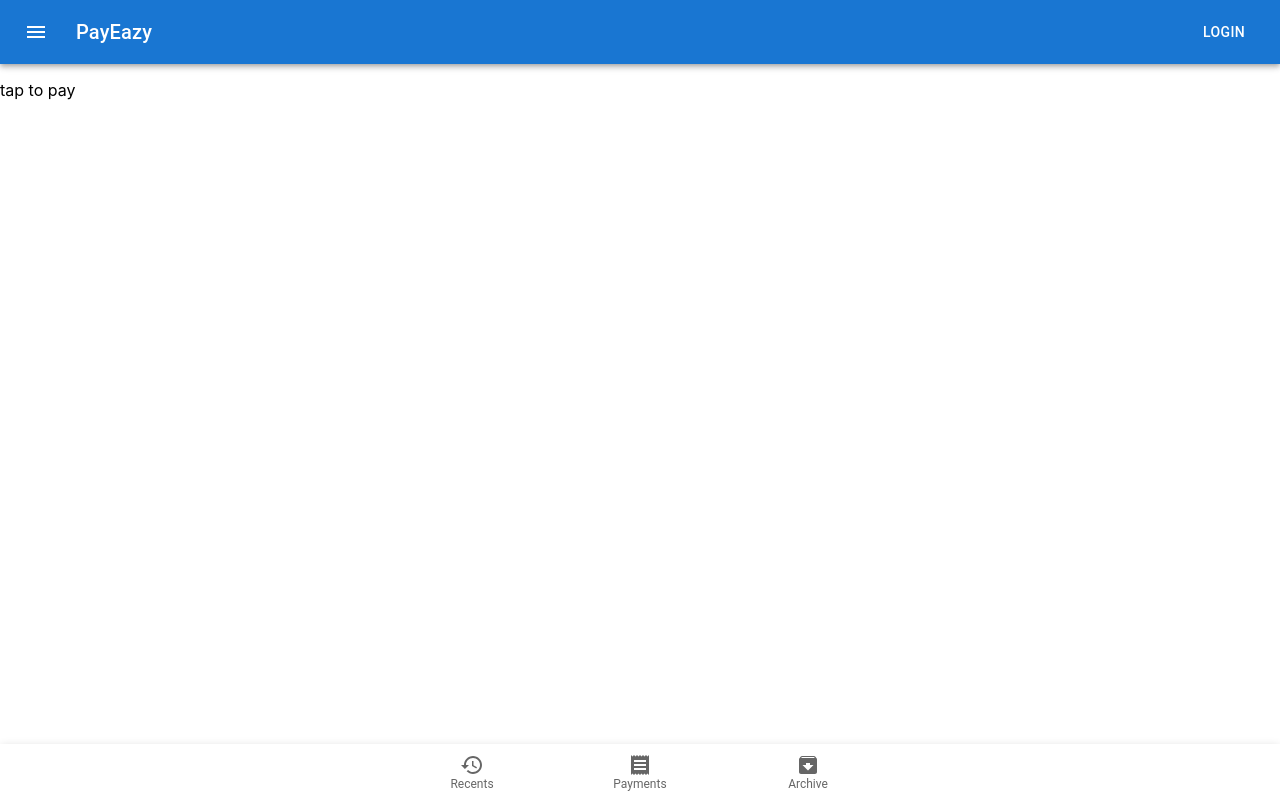
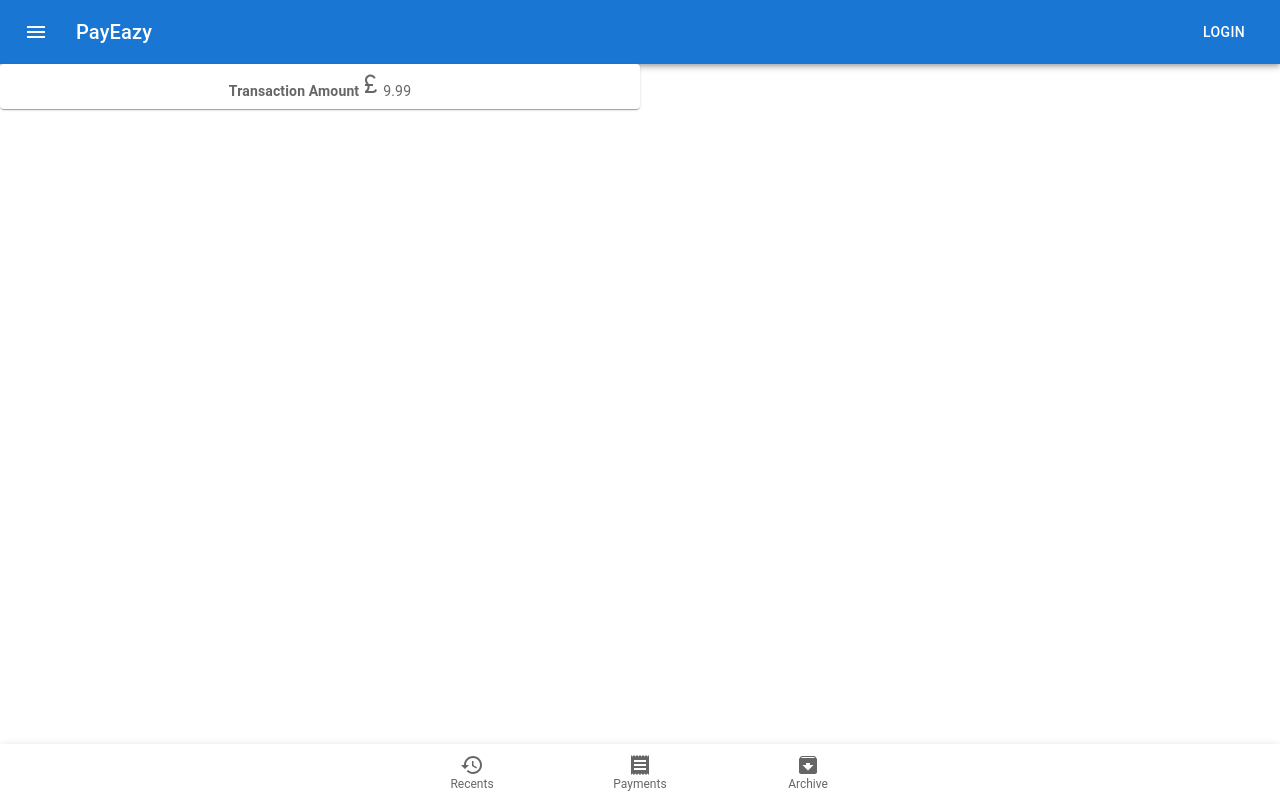
Before and after one commit to krishna63/payZappForTide, a React (Create React App) app in the folder payzapp/: page /tapToPay in a window 1280 px wide. Built offline with nearby package versions, Linux system fonts and the light colour scheme.

Commit message:
textinputs

```diff
--- a/payzapp/src/App.js
+++ b/payzapp/src/App.js
@@ -8,7 +8,7 @@ import Button from '@mui/material/Button';
 import IconButton from '@mui/material/IconButton';
 import MenuIcon from '@mui/icons-material/Menu';
 import Paper from '@mui/material/Paper';
-
+import { InputLabel, OutlinedInput, InputAdornment, FormControl } from '@mui/material';
 import BottomNavigation from '@mui/material/BottomNavigation';
 import BottomNavigationAction from '@mui/material/BottomNavigationAction';
 import RestoreIcon from '@mui/icons-material/Restore';
@@ -25,9 +25,13 @@ function App() {
     pathname
   } = useLocation();
 
+  const appData = {
+    // sync with inout below
+    amount: 9.99
+  }
   return (
     <React.Fragment>
-      <AppContext.Provider value="Reed">
+      <AppContext.Provider value={appData}>
         <Box sx={{ flexGrow: 1 }}>
           <AppBar position="static">
             <Toolbar>
@@ -49,9 +53,14 @@ function App() {
           <Outlet />
           {pathname==="/" && (<Card sx={{ minWidth: 275 }}>
             <CardContent>
-              <Typography sx={{ fontSize: 14 }} color="text.secondary" gutterBottom>
-                Word of the Day
-              </Typography>
+              <FormControl fullWidth sx={{ m: 1 }}>
+                <InputLabel htmlFor="outlined-adornment-amount">Amount</InputLabel>
+                <OutlinedInput
+                  id="outlined-adornment-amount"
+                  startAdornment={<InputAdornment position="start">$</InputAdornment>}
+                  label="Amount"
+                />
+              </FormControl>
             </CardContent>
           </Card>)}
           <Paper sx={{ position: 'fixed', bottom: 0, left: 0, right: 0 }} elevation={3}>
--- a/payzapp/src/TapToPay.jsx
+++ b/payzapp/src/TapToPay.jsx
@@ -1,10 +1,32 @@
+import { Grid, Paper } from "@mui/material";
+import CurrencyPoundIcon from '@mui/icons-material/CurrencyPound';
 import React from "react";
 import AppContext from "./AppContext";
+import Euro from "@mui/icons-material/Euro";
+import { styled } from '@mui/material/styles';
+
+const Item = styled(Paper)(({ theme }) => ({
+    backgroundColor: theme.palette.mode === 'dark' ? '#1A2027' : '#fff',
+    ...theme.typography.body2,
+    padding: theme.spacing(1),
+    textAlign: 'center',
+    color: theme.palette.text.secondary,
+}));
 
 function TapToPay() {
-    const value = React.useContext(AppContext);
-    console.log(value)
-    return(<p>tap to pay</p>)
+    const { amount } = React.useContext(AppContext);
+    return (
+        <>
+            <Grid container>
+                <Grid item xs={6}>
+                    <Item>
+                        <b>Transaction Amount</b>
+                        <CurrencyPoundIcon size="small"/>{amount}
+                    </Item>
+                </Grid>
+            </Grid>
+        </>
+    );
 }
 
 export default TapToPay;
```
